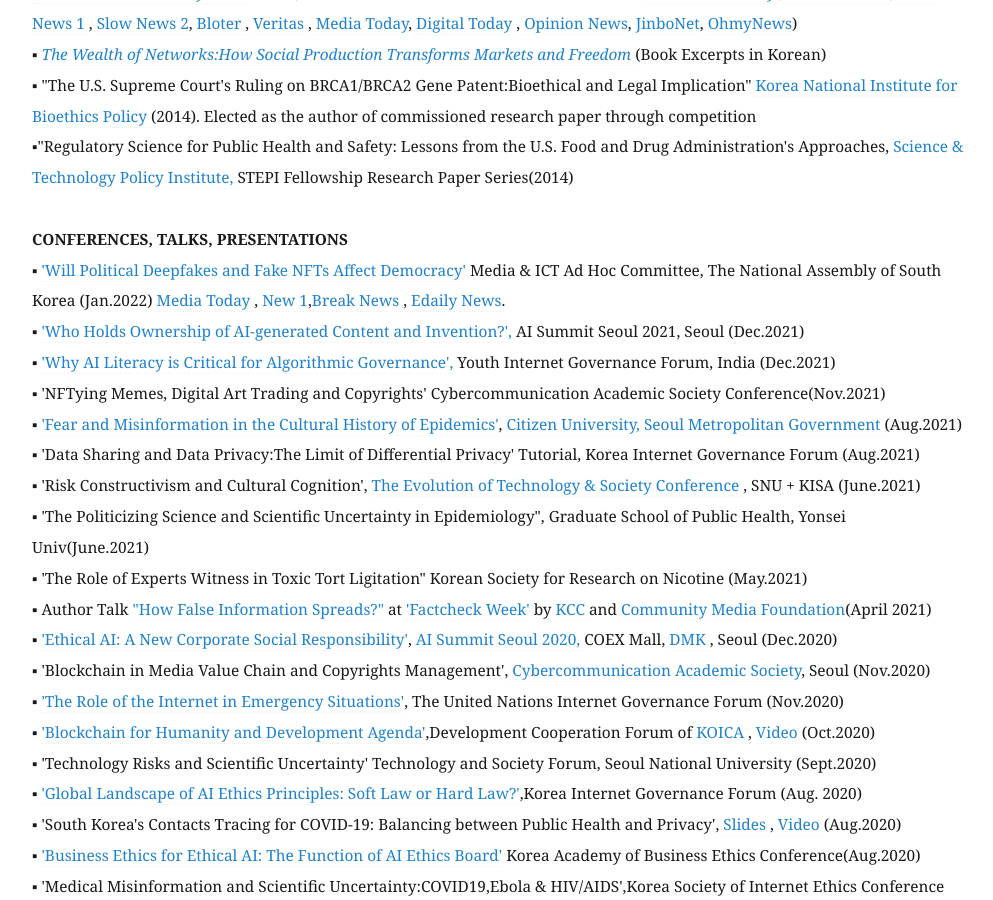
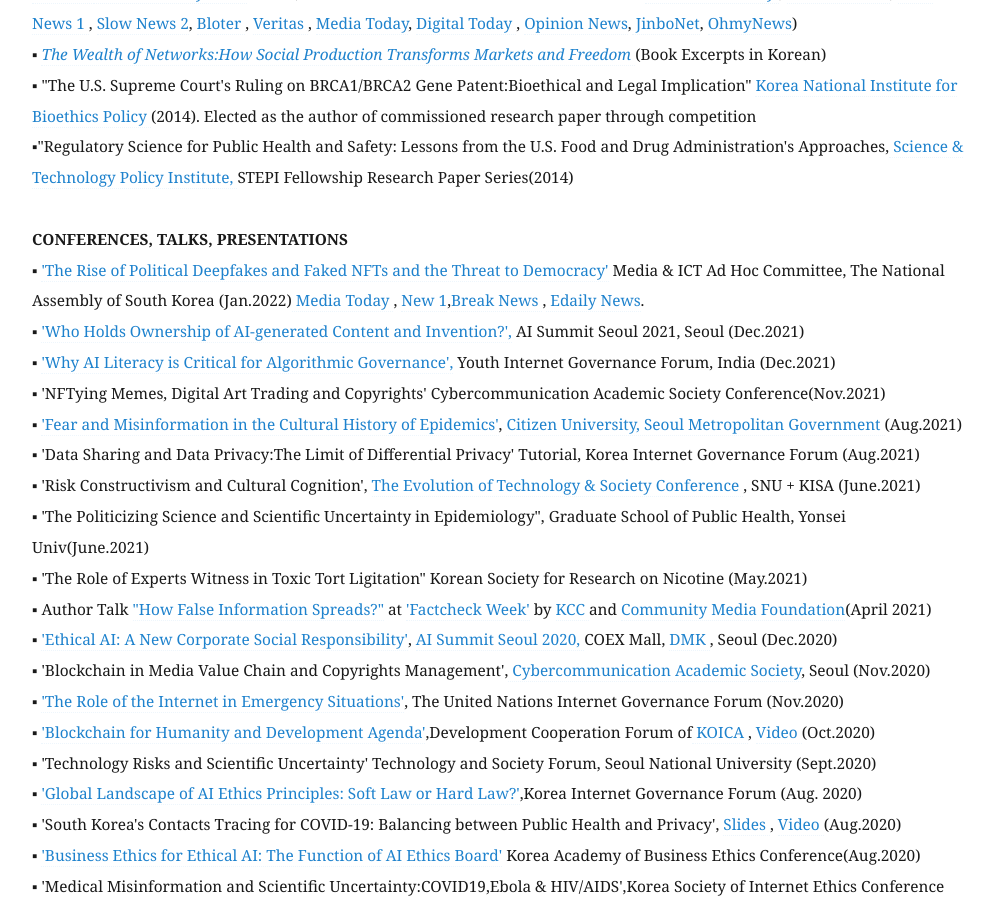
Before and after one commit to eunchangchoi/eunchangchoi.github.io, a Jekyll site: the page built from index.md, in a window 1280 px wide and 900 px high, scrolled down 3253 px. Shown: the whole window, without its empty margins (68-1061 px from the left). Built offline with Jekyll 4.4.1, drawn with Linux system fonts in a browser that asks for light colours.

Commit message:
Update index.md

```diff
--- a/index.md
+++ b/index.md
@@ -71,7 +71,7 @@
 ▪"Regulatory Science for Public Health and Safety: Lessons from the U.S. Food and Drug Administration's Approaches,<a href="https://www.stepi.re.kr/site/stepien/main.do"> Science & Technology Policy Institute, </a>STEPI Fellowship Research Paper Series(2014)<br>
      <br>
  <strong> CONFERENCES, TALKS, PRESENTATIONS </strong> <br>
-▪ <a href="https://zdnet.co.kr/view/?no=20220112165731">'Will Political Deepfakes and Fake NFTs Affect Democracy'</a> Media & ICT Ad Hoc Committee, The National Assembly of South Korea (Jan.2022)<a href="http://www.mediatoday.co.kr/news/articleView.html?idxno=301748"> Media Today </a>, <a href="https://www.news1.kr/articles/?4553816/">New 1</a>,<a href="https://www.breaknews.com/864283/">Break News </a>,<a href="https://www.edaily.co.kr/news/read?newsId=02768326632197392&mediaCodeNo=257&OutLnkChk=Y/"> Edaily News</a>.<br>
+▪ <a href="https://zdnet.co.kr/view/?no=20220112165731">'The Rise of Political Deepfakes and Faked NFTs and the Threat to Democracy'</a> Media & ICT Ad Hoc Committee, The National Assembly of South Korea (Jan.2022)<a href="http://www.mediatoday.co.kr/news/articleView.html?idxno=301748"> Media Today </a>, <a href="https://www.news1.kr/articles/?4553816/">New 1</a>,<a href="https://www.breaknews.com/864283/">Break News </a>,<a href="https://www.edaily.co.kr/news/read?newsId=02768326632197392&mediaCodeNo=257&OutLnkChk=Y/"> Edaily News</a>.<br>
 ▪ <a href="https://aisummit.co.kr/agenda_2021-2/">'Who Holds Ownership of AI-generated Content and Invention?',</a> AI Summit Seoul 2021, Seoul (Dec.2021)<br>
 ▪ <a href="https://youthigf.in/2021/12/02/agenda/">'Why AI Literacy is Critical for Algorithmic Governance',</a> Youth Internet Governance Forum, India (Dec.2021)<br>
 ▪ 'NFTying Memes, Digital Art Trading and Copyrights' Cybercommunication Academic Society Conference(Nov.2021) <br>
```
